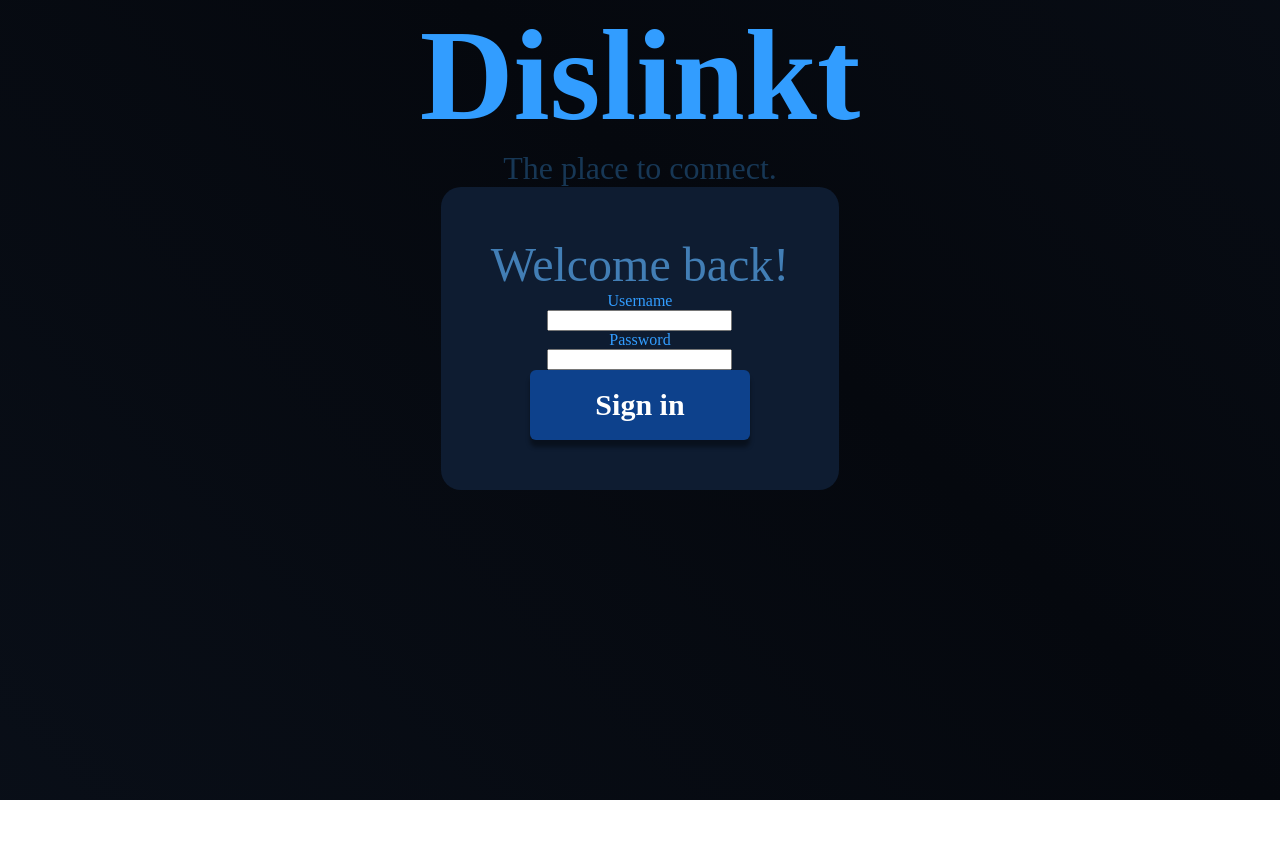
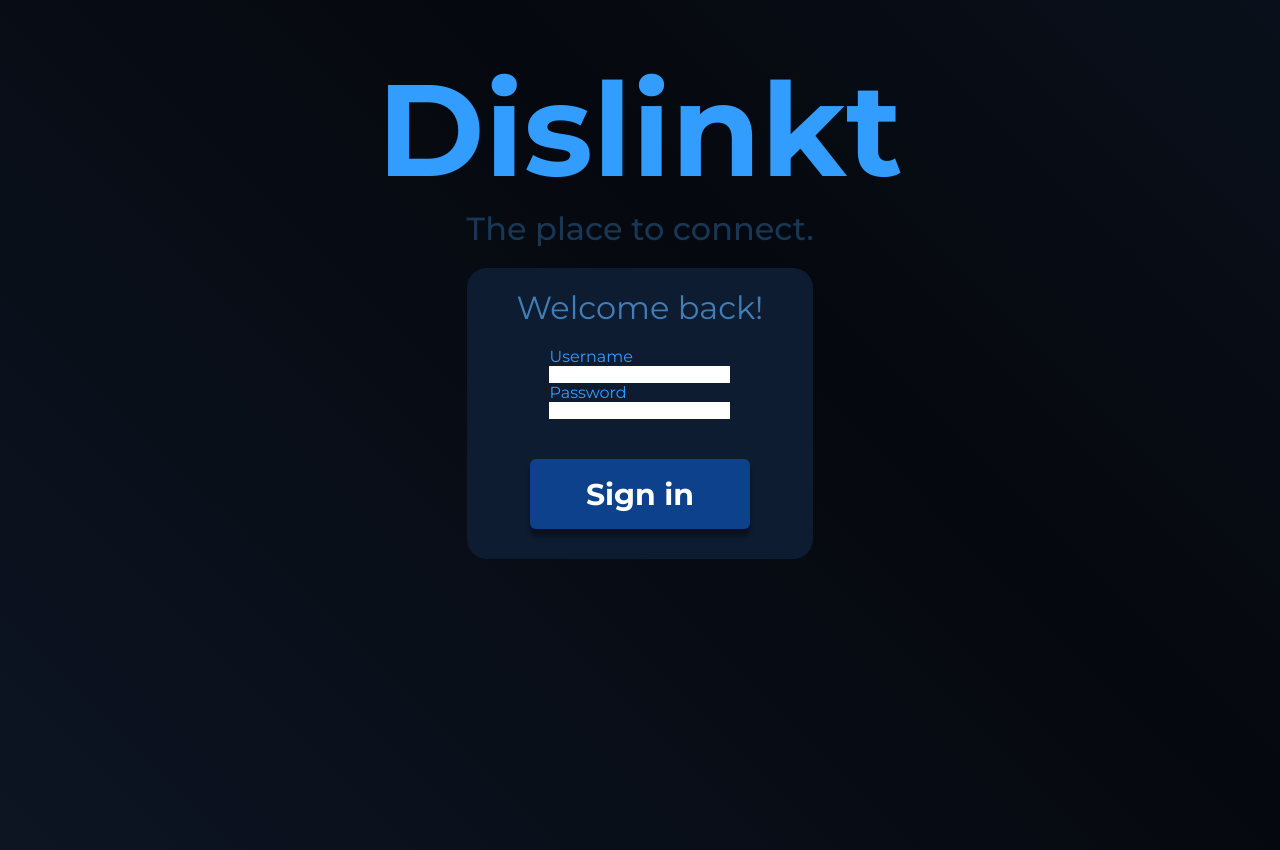
Before and after one commit to stankovictab/ftn-xws-dislinkt, a Vue app in the folder frontend/: page /#/login in a window 1280 px wide. Before the commit the page ends 800 px from the top, so only its background shows below. Built offline with nearby package versions, Linux system fonts and the light colour scheme.

Commit message:
fix: Login page details

```diff
--- a/frontend/src/App.vue
+++ b/frontend/src/App.vue
@@ -1,3 +1,9 @@
 <template>
-  <router-view />
+	<link rel="preconnect" href="https://fonts.googleapis.com" />
+	<link rel="preconnect" href="https://fonts.gstatic.com" crossorigin />
+	<link
+		href="https://fonts.googleapis.com/css2?family=Montserrat:ital,wght@0,300;0,400;0,500;0,700;0,800;1,900&display=swap"
+		rel="stylesheet"
+	/>
+	<router-view />
 </template>
--- a/frontend/src/style.css
+++ b/frontend/src/style.css
@@ -15,7 +15,7 @@ body {
 	/* background: linear-gradient(90deg, #0E1623, #05080E);
 	 */
 	/* Animated background */
-	background: linear-gradient(45deg, #05080E, #0E1623, #05080E, #0E1623);
+	background: linear-gradient(45deg, #05080E, #16243b, #05080E, #16243b);
 	background-size: 400% 400%;
 	animation: gradient 20s ease infinite;
 	height: 100vh;
@@ -36,10 +36,6 @@ body {
 	}
 }
 
-router-link {
-	color:pink !important;
-}
-
 h1 {
 	font-weight: 700;
 	font-size: 130px;
@@ -56,6 +52,14 @@ h2 {
 h3 {
 	font-weight: 500;
 	font-size: 48px;
+	margin: 0;
+	text-align: center;
+	color: var(--text3);
+}
+
+h4 {
+	font-weight: 400;
+	font-size: 32px;
 	margin: 0;
 	text-align: center;
 	color: var(--text3);
@@ -127,9 +131,3 @@ button a:hover {
 	margin-right: 50px;
 	align-items: center;
 }
-
-.bg-light {
-	background-color: #0E1C31;
-	padding: 50px;
-	border-radius: 20px;
-}
--- a/frontend/src/views/LandingPage.vue
+++ b/frontend/src/views/LandingPage.vue
@@ -1,11 +1,5 @@
 <template>
 	<div>
-		<link rel="preconnect" href="https://fonts.googleapis.com" />
-		<link rel="preconnect" href="https://fonts.gstatic.com" crossorigin />
-		<link
-			href="https://fonts.googleapis.com/css2?family=Montserrat:ital,wght@0,300;0,400;0,500;0,700;0,800;1,900&display=swap"
-			rel="stylesheet"
-		/>
 		<div style="display: flex; justify-content: space-between">
 			<div class="landing-left">
 				<h1>Dislinkt</h1>
--- a/frontend/src/views/LoginPage.vue
+++ b/frontend/src/views/LoginPage.vue
@@ -1,18 +1,24 @@
 <template>
-  <div style="display: flex; flex-direction: column; align-items: center">
-    <router-link to="/">
+	<div class="login">
+		<div class="login-top">
 			<h1>Dislinkt</h1>
-    </router-link>
 			<p>The place to connect.</p>
+		</div>
 		<div
-      class="bg-light"
+			class="login-bottom"
 			style="display: flex; flex-direction: column; align-items: center"
 		>
-      <h2 style="font-size: 48px">Welcome back!</h2>
+			<h4>Welcome back!</h4>
+			<div style="margin-top: 20px"></div>
+			<div class="input-div">
 				<label for="username">Username</label>
 				<input id="username" />
+			</div>
+			<div class="input-div">
 				<label for="password">Password</label>
 				<input id="password" type="password" />
+			</div>
+			<div style="margin-top: 40px"></div>
 			<button @click="login">Sign in</button>
 		</div>
 	</div>
@@ -30,3 +36,30 @@ export default {
 };
 import "../style.css";
 </script>
+
+<style>
+.login {
+	margin-top: 50px;
+	display: flex;
+	flex-direction: column;
+	align-items: center;
+}
+.login-top {
+	display: flex;
+	flex-direction: column;
+	align-items: center;
+	margin-bottom: 20px;
+}
+.login-bottom {
+	background-color: #0e1c31;
+	padding: 20px 50px 30px 50px;
+	border-radius: 20px;
+}
+input {
+	border: none;
+}
+.input-div {
+	display: flex;
+	flex-direction: column;
+}
+</style>
```
Lines whose indentation alone changed are shown as unchanged.
